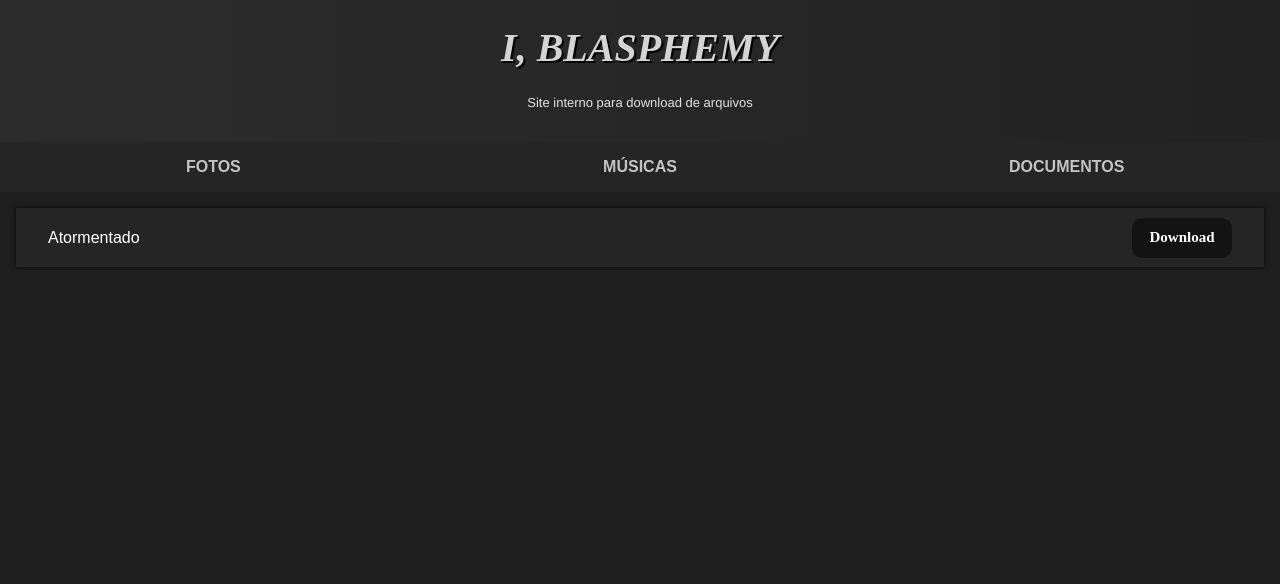
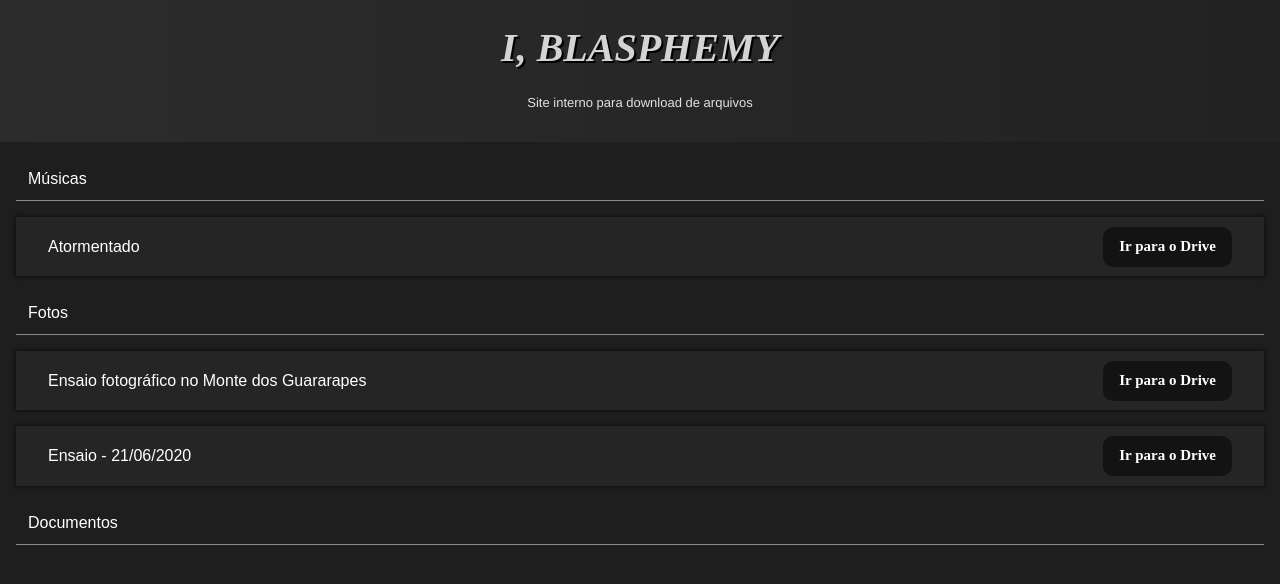
Before and after one commit to iagopedro/i-blasphemy-site, a React (Create React App) app: page / in a window 1280 px wide. Shown: the top 584 px of the page. Built offline with nearby package versions, Linux system fonts and the light colour scheme.

Commit message:
retirei as opções e deixei o site mais simples, com as divisões entre tipos de arquivo na Main

```diff
--- a/package.json
+++ b/package.json
@@ -30,5 +30,9 @@
       "last 1 firefox version",
       "last 1 safari version"
     ]
-  }
+  },
+  "main": "index.js",
+  "repository": "https://github.com/iagopedro/i-blasphemy-site.git",
+  "author": "Iago Pedro",
+  "license": "MIT"
 }
--- a/src/App.js
+++ b/src/App.js
@@ -1,5 +1,5 @@
 import React from 'react';
-import Options from './components/Options';
+import Header from './components/Header';
 import Main from './components/Main';
 
 import './global.css';
@@ -7,7 +7,7 @@ import './global.css';
 function App() {
   return (
     <div className='main-container'>
-      <Options options={['FOTOS', 'MÚSICAS', 'DOCUMENTOS']} />
+      <Header />
       <Main />
     </div>
   );
--- a/src/components/Options/index.js
+++ b/src/components/Header/index.js
@@ -1,16 +1,15 @@
-import React, { useState } from 'react';
-import OptionItem from './components/OptionItem';
+import React from 'react';
 
 import './styles.css';
 
-function Options({ options }) {
-  const [isSelected, setIsSelected] = useState(false)
+function Header() {
+  // const [isSelected, setIsSelected] = useState(false)
 
   return (
     <>
       <h1>I, BLASPHEMY</h1>
       <p>Site interno para download de arquivos</p>
-      <ul className='options-list'>
+      {/* <ul className='options-list'>
         {options.map(option => (
           <OptionItem
             key={option}
@@ -19,9 +18,9 @@ function Options({ options }) {
             onClick={() => setIsSelected(option)}
           />
         ))}
-      </ul>
+      </ul> */}
     </>
   );
 }
 
-export default Options;
+export default Header;
--- a/src/components/Main/Item/index.js
+++ b/src/components/Main/Item/index.js
@@ -2,7 +2,7 @@ import React from 'react';
 
 import './styles.css';
 
-function Item({ name, link,  }) {
+function Item({ name, link }) {
   return (
     <>
     <li className='list-item'>
@@ -13,7 +13,7 @@ function Item({ name, link,  }) {
             rel="noopener noreferrer"
         >
             <button>
-            Download
+            Ir para o Drive
             </button>
         </a>
         </li>
--- a/src/components/Main/index.js
+++ b/src/components/Main/index.js
@@ -4,13 +4,24 @@ import Item from './Item';
 
 import './styles.css';
 
-function Main({ isSelected }) {
+function Main() {
   return (
     <ul className='list-group'>
+      <li className='list-category'>Músicas</li>
       <Item
         name={'Atormentado'}
         link={'https://drive.google.com/file/d/1aB6RxdCXdQLJ_1eT6jbeuFZmMWVhcxi-/view?usp=sharing'}
       />
+      <li className='list-category'>Fotos</li>
+      <Item
+        name={'Ensaio fotográfico no Monte dos Guararapes'}
+        link={'https://drive.google.com/drive/folders/1kqYF44TVssrCY1J1uWXefCijA7alfMde?usp=sharing'}
+      />
+      <Item
+        name={'Ensaio - 21/06/2020'}
+        link={'https://drive.google.com/drive/folders/1x_bqoHkrBiCbMAk0wnTer4NjLGA-fd6T?usp=sharing'}
+      />
+      <li className='list-category'>Documentos</li>
     </ul>
   );
 }
--- a/src/components/Main/styles.css
+++ b/src/components/Main/styles.css
@@ -32,6 +32,15 @@
   box-shadow: 0px 0px 4px 1px rgb(15, 15, 15);
 }
 
+.list-category {
+  font-family: Arial, Helvetica, sans-serif;
+  font-size: 1rem;
+  color: white;
+  margin: 1rem;
+  padding: 0.75rem;
+  border-bottom: 1px solid rgba(255,255,255,0.48);
+}
+
 span {
   font-size: 1rem;
   font-family: Arial, Helvetica, sans-serif;
@@ -39,11 +48,14 @@ span {
 }
 
 button {
-  width: 100px;
   height: 40px;
+  padding: 1rem;
   font-size: 15px;
   font-weight: bold;
   font-family: 'Droid serif';
+  display: flex;
+  align-items: center;
+  justify-content: center;
   color: white;
   background: rgb(19, 19, 19);
   -webkit-border-radius: 10px;
--- a/src/components/Options/components/OptionItem/index.js
+++ /dev/null
@@ -1,16 +0,0 @@
-import React from 'react';
-
-import './styles.css';
-
-function OptionItem({ name, isSelected, onClick }) {
-  return (
-    <li
-      className={isSelected ? 'selected-options-item' : 'options-item'}
-      onClick={onClick}
-    >
-      {name}
-    </li>
-  );
-}
-
-export default OptionItem;
--- a/src/components/Options/components/OptionItem/styles.css
+++ /dev/null
@@ -1,31 +0,0 @@
-.options-item {
-    color: rgb(196, 196, 196);
-    font-weight: bold;
-    font-family: Arial, Helvetica, sans-serif;
-    font-size: 1rem;
-    width: 100%;
-    height: 100%;
-    display: flex;
-    align-items: center;
-    justify-content: center;
-    background-color: rgb(37, 37, 37);
-    padding: 1rem;
-}
-
-.options-item:hover{
-    cursor: pointer;
-}
-
-.selected-options-item {
-    background-color: rgb(30, 30, 30);
-    color: rgb(196, 196, 196);
-    font-weight: bold;
-    font-family: Arial, Helvetica, sans-serif;
-    font-size: 1rem;
-    width: 100%;
-    height: 100%;
-    display: flex;
-    align-items: center;
-    justify-content: center;
-    padding: 1rem;
-}
--- a/src/global.css
+++ b/src/global.css
@@ -8,6 +8,10 @@ html, body, #root {
   padding: 0;
   outline: 0;
   box-sizing: border-box;
+}
+
+a {
+  text-decoration: none;
 }
 
 h1 {
```
Also changed, not shown: src/components/Header/styles.css (renamed from src/components/Options/styles.css).
